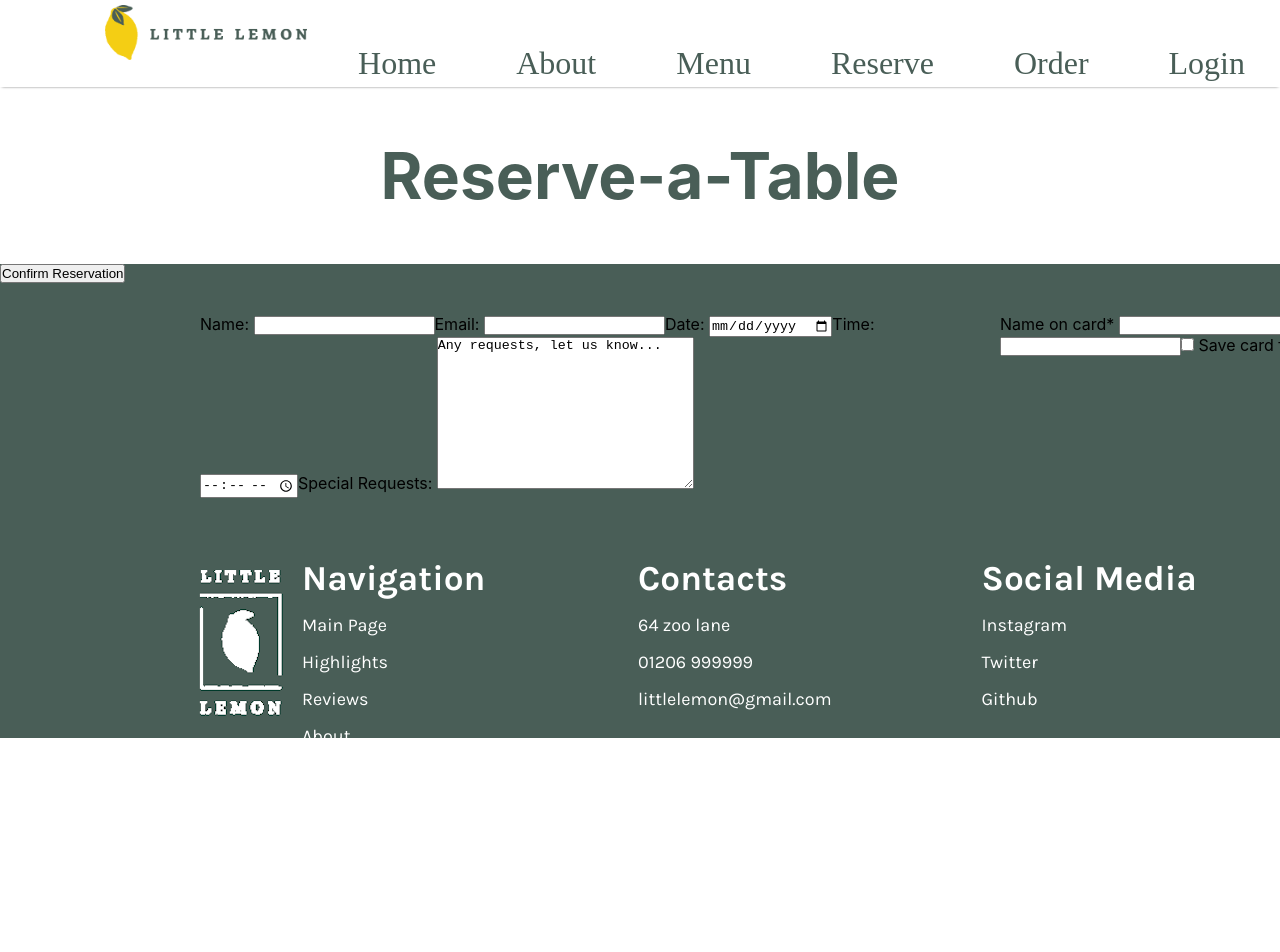
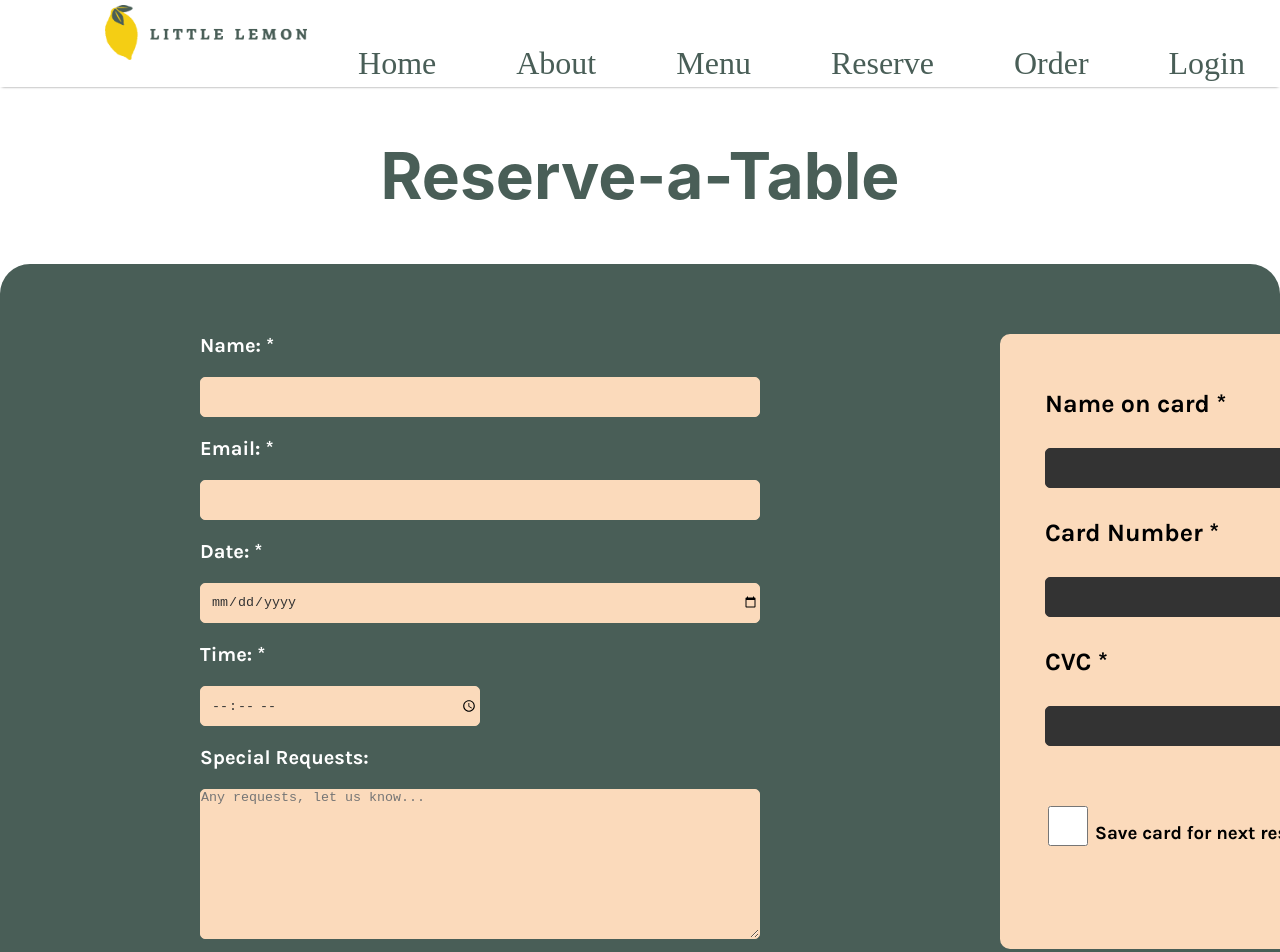
Before and after one commit to b1uuye/littlelemonproject, a React (Create React App) app: page /reserve in a window 1280 px wide. Shown: the top 952 px of the page. Before the commit the page ends 800 px from the top, so only its background shows below. Built offline with nearby package versions, Linux system fonts and the light colour scheme; a web font is replaced by a local one.

Commit message:
finished reserve page, going to start responsive views

```diff
--- a/src/Components/Reserve.css
+++ b/src/Components/Reserve.css
@@ -9,6 +9,7 @@
 .reserve_box{
     background-color: #495e57;
     display: flex;
+    border-radius: 30px 30px 0px 0px;
 }
 
 .reserve_box_left{
@@ -19,6 +20,52 @@
 
 .reserve_box_left form{
     width: 700px;
+    display: flex;
+    margin: auto;
+    flex-direction: column;
+    color: #ffffff;
+    font-size: 20px;
+    font-weight: bold;
+    font-family: "Karla";
+}
+
+.reserve_box_left form label{
+    margin-top: 20px;
+}
+
+
+.reserve_box_left form input{
+    margin-top: 20px;
+    width: 80%;
+    height: 40px;
+    background-color: #fbdabb;
+    border: 1px solid #fbdabb;
+    border-radius: 5px;
+    padding-left: 10px;
+    color: #333333;
+}
+
+
+.reserve_box_left form input:focus{
+    outline: 3px solid #333333
+}
+.reserve_box_left form textarea:focus{
+    outline: 3px solid #333333
+}
+
+.reserve_box_left form .times{
+    margin-top: 20px;
+    width: 40%;
+    background-color: #fbdabb;
+}
+
+.reserve_box_left form textarea{
+    margin-top: 20px;
+    width: 80%;
+    height: 150px;
+    background-color: #fbdabb;
+    border: 1px solid #fbdabb;
+    border-radius: 5px;
 }
 
 .reserve_box_right{
@@ -29,8 +76,79 @@
 
 .reserve_box_right form{
     width: 700px;
+    display: flex;
+    margin: 20px 0px 0px 0px;
+    flex-direction: column;
+    gap: 10px;
+    background-color: #fbdabb;
+    border: 5px solid #fbdabb;
+    border-radius: 10px ;
+    padding-left: 40px;
+    padding-bottom: 100px;
+    font-family: "Karla";
 }
 
-.reserve_box button{
-    position: absolute;
+.reserve_box_right form input{
+    margin-top: 30px;
+    width: 90%;
+    height: 40px;
+    background-color: #333333;
+    color: #fbdabb;
+    border: 1px solid #333333;
+    border-radius: 5px;
+    letter-spacing: 3px;
+    padding-left: 10px;
 }
+
+.reserve_box_right form input:focus{
+    outline: 3px solid #ee9972
+}
+
+.reserve_box_right form label{
+    margin-top: 20px;
+    font-size: 25px;
+    font-weight: bold;
+}
+
+.reserve_box_right form #checks{
+    accent-color: #ee9972;
+}
+
+.reserve_box_right form #checks:focus{
+    outline: none;
+}
+
+.reserve_box_right form label:first-of-type{
+    margin-top: 50px;
+}
+
+.reserve_box_right form label:last-of-type{
+    margin-left: -490px;
+    padding: -50px;
+}
+
+.reserve_box_right form h3{
+    margin: -40px 0px 0px 50px;
+}
+
+.reserve_box .confbutton{
+    padding: 10px;
+    margin: 40px 0px 50px 50px;
+    width: 600px;
+    height: 100px;
+    background-color: #f4ce14;
+    border: 1px solid #f4ce14;
+    border-radius: 30px;
+    font-size: 40px;
+    font-weight: bold;
+    font-family: "Karla";
+}
+
+.reserve_box .confbutton:hover{
+    color: #ffffff;
+    background-color: #EE9972;
+    border: 1px solid #EE9972;
+    transition: all 0.3s ease;
+    scale: 1.1;
+    cursor: pointer;
+}
--- a/src/Components/Reserve.jsx
+++ b/src/Components/Reserve.jsx
@@ -11,23 +11,23 @@ const Reserve = () => {
           <div className='reserve_box'>
             <div className="reserve_box_left">
             <form>
-                <label>Name: <input type="text" name='name' id='name' /></label>
-                <label>Email: <input type="email" name='email' id='email' /></label>
-                <label>Date: <input type="date" name='rdate' id='rdate' /></label>
-                <label>Time: <input type="time" name='appt' id='time' /></label>
-                <label>Special Requests: <textarea name="requests" id="requests" cols="30" rows="10">Any requests, let us know...</textarea></label>
+                <label>Name: * <br /><input type="text" name='name' id='name' required/></label>
+                <label>Email: * <br /> <input type="email" name='email' id='email' required/></label>
+                <label>Date: * <br /> <input type="date" name='rdate' id='rdate' required/></label>
+                <label>Time: * <br /> <input type="time" name='appt' id='time' className='times'required /></label>
+                <label>Special Requests: <br /> <textarea name="requests" id="requests" cols="30" rows="10" placeholder='Any requests, let us know...'></textarea></label>
             </form>
             </div>
             <div className="reserve_box_right">
                 <form>
-                    <label>Name on card* <input type="text" name='cardname' id='cardname'/></label>
-                    <label>Card Number* <input type='tel' name='cardno' id='cardno' maxlength='16'/></label>
-                    <label>CVC* <input type='tel' name='cvc' id='cvc' maxlength='4'/></label>
-                    <input type="checkbox" name="checks" id="checks" />
-                    <label for='checks'> Save card for next reservation</label>
+                    <label>Name on card * <br /> <input type="text" name='cardname' id='cardname' required/></label>
+                    <label>Card Number * <br /> <input type='tel' name='cardno' id='cardno' maxlength='16' required/></label>
+                    <label>CVC * <br /> <input type='tel' name='cvc' id='cvc' maxlength='4' required/></label>
+                     <label for='checks' className='checklabel'><input type="checkbox" name="checks" id="checks" className='checkb'/></label>
+                     <h3>Save card for next reservation</h3>
                 </form>
+                <button className='confbutton' type='button'>Confirm Reservation</button>
             </div>
-            <button className='confbutton'>Confirm Reservation</button>
           </div>
       </div>
       <Footer/>
```
